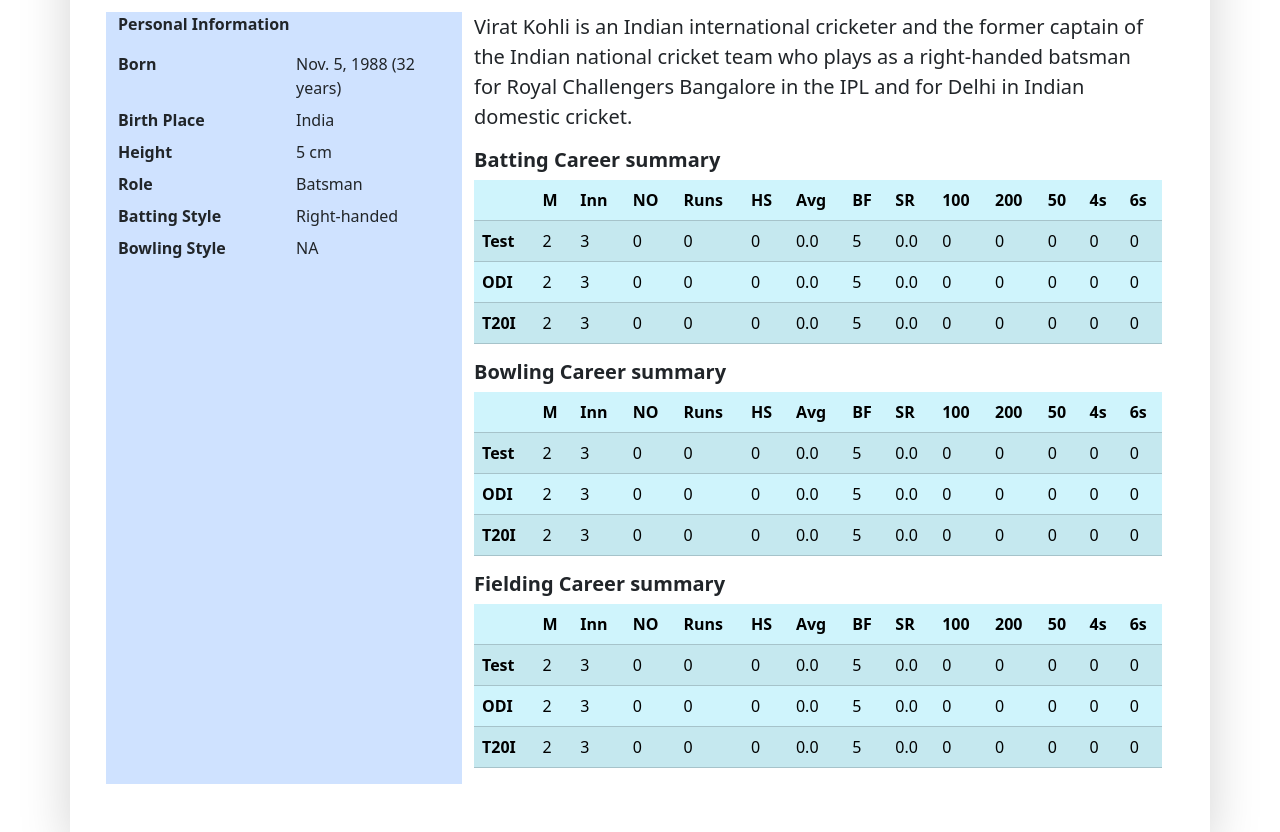
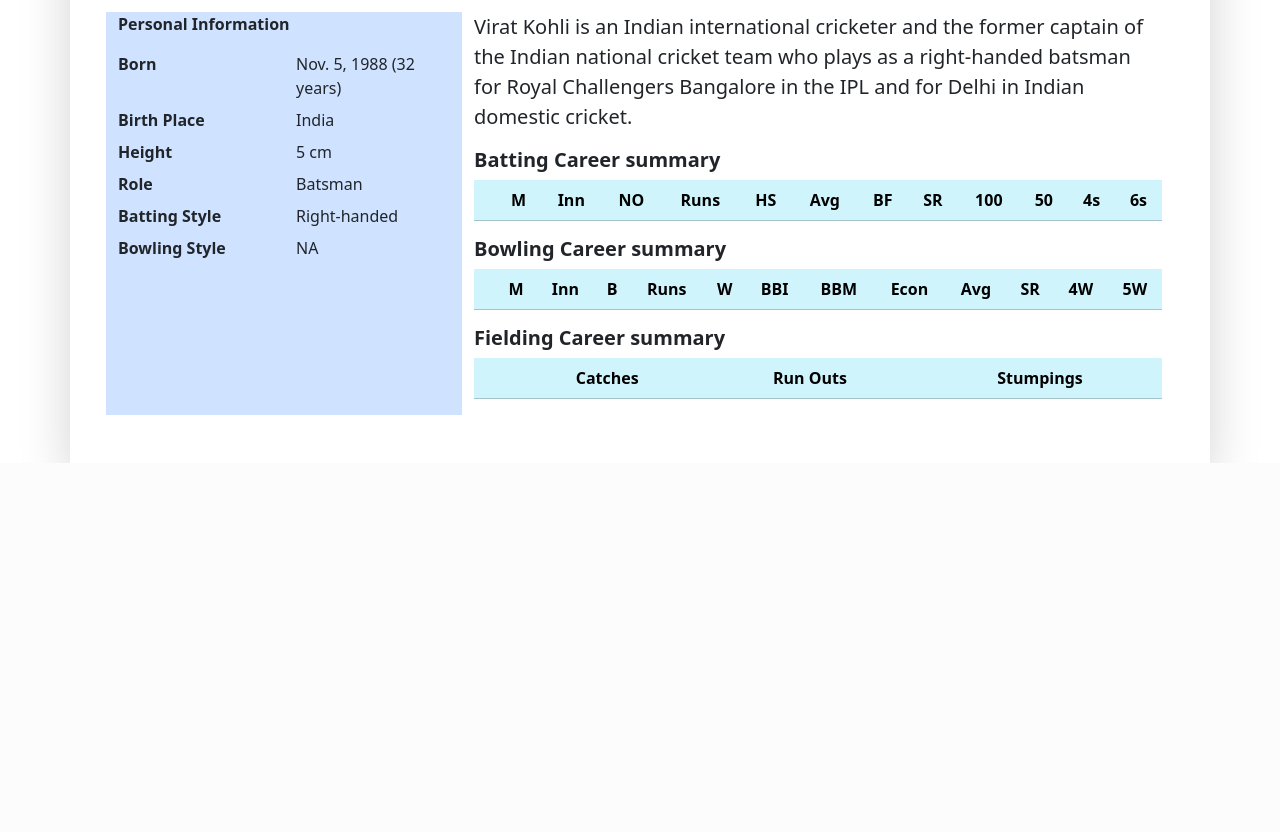
Before and after one commit to Mayan-007/cricketer-profiler, a Django app: page /cricketer/1/ in a window 1280 px wide. Shown: the part 431-1263 px from the top of the page. After the commit the page ends 894 px from the top, so only its background shows below. Run offline with Django 3.2, Linux system fonts and the light colour scheme; data comes from the database, SQL or seed files in the repository; lists and menus that the app fills with data are empty.

Commit message:
teams and players stats displayed

```diff
--- a/cricketer_profiler_app/templates/base.html
+++ b/cricketer_profiler_app/templates/base.html
@@ -7,6 +7,7 @@
 	<title>CricMaze</title>
 	<link href="https://cdn.jsdelivr.net/npm/bootstrap@5.3.0-alpha3/dist/css/bootstrap.min.css" rel="stylesheet"
 		integrity="sha384-KK94CHFLLe+nY2dmCWGMq91rCGa5gtU4mk92HdvYe+M/SXH301p5ILy+dN9+nJOZ" crossorigin="anonymous">
+	<link rel="stylesheet" href="https://cdn.jsdelivr.net/npm/bootstrap-icons@1.10.5/font/bootstrap-icons.css">
 </head>
 
 <body>
--- a/cricketer_profiler_app/templates/cricketer.html
+++ b/cricketer_profiler_app/templates/cricketer.html
@@ -42,7 +42,7 @@
         <div class="col-8">
             <p class="fs-5">{{ cricketer.description }}</p>
             <h5 class="fw-bold">Batting Career summary</h5>
-            <table class="table table-striped table-info">
+            <table class="table table-striped table-info text-center">
                 <thead>
                     <tr>
                         <th scope="col"></th>
@@ -55,203 +55,89 @@
                         <th scope="col">BF</th>
                         <th scope="col">SR</th>
                         <th scope="col">100</th>
-                        <th scope="col">200</th>
                         <th scope="col">50</th>
                         <th scope="col">4s</th>
                         <th scope="col">6s</th>
                     </tr>
                 </thead>
                 <tbody>
+                    {% for stat in batstats %}
                     <tr>
-                        <th scope="row">Test</th>
-                        <td>2</td>
-                        <td>3</td>
-                        <td>0</td>
-                        <td>0</td>
-                        <td>0</td>
-                        <td>0.0</td>
-                        <td>5</td>
-                        <td>0.0</td>
-                        <td>0</td>
-                        <td>0</td>
-                        <td>0</td>
-                        <td>0</td>
-                        <td>0</td>
+                        <th scope="row">{{ stat.match_format.match_format }}</th>
+                        <td>{{ stat.matches }}</td>
+                        <td>{{ stat.innings }}</td>
+                        <td>{{ stat.not_outs }}</td>
+                        <td>{{ stat.runs }}</td>
+                        <td>{{ stat.highest_score }}</td>
+                        <td>{{ stat.average }}</td>
+                        <td>{{ stat.balls_faced }}</td>
+                        <td>{{ stat.strike_rate }}</td>
+                        <td>{{ stat.hundreds }}</td>
+                        <td>{{ stat.fifties }}</td>
+                        <td>{{ stat.fours }}</td>
+                        <td>{{ stat.sixes }}</td>
                     </tr>
-                    <tr>
-                        <th scope="row">ODI</th>
-                        <td>2</td>
-                        <td>3</td>
-                        <td>0</td>
-                        <td>0</td>
-                        <td>0</td>
-                        <td>0.0</td>
-                        <td>5</td>
-                        <td>0.0</td>
-                        <td>0</td>
-                        <td>0</td>
-                        <td>0</td>
-                        <td>0</td>
-                        <td>0</td>
-                    </tr>
-                    <tr>
-                        <th scope="row">T20I</th>
-                        <td>2</td>
-                        <td>3</td>
-                        <td>0</td>
-                        <td>0</td>
-                        <td>0</td>
-                        <td>0.0</td>
-                        <td>5</td>
-                        <td>0.0</td>
-                        <td>0</td>
-                        <td>0</td>
-                        <td>0</td>
-                        <td>0</td>
-                        <td>0</td>
-                    </tr>
+                    {% endfor %}
                 </tbody>
             </table>
             <h5 class="fw-bold">Bowling Career summary</h5>
-            <table class="table table-striped table-info">
+            <table class="table table-striped table-info text-center">
                 <thead>
                     <tr>
                         <th scope="col"></th>
                         <th scope="col">M</th>
                         <th scope="col">Inn</th>
-                        <th scope="col">NO</th>
+                        <th scope="col">B</th>
                         <th scope="col">Runs</th>
-                        <th scope="col">HS</th>
+                        <th scope="col">W</th>
+                        <th scope="col">BBI</th>
+                        <th scope="col">BBM</th>
+                        <th scope="col">Econ</th>
                         <th scope="col">Avg</th>
-                        <th scope="col">BF</th>
                         <th scope="col">SR</th>
-                        <th scope="col">100</th>
-                        <th scope="col">200</th>
-                        <th scope="col">50</th>
-                        <th scope="col">4s</th>
-                        <th scope="col">6s</th>
+                        <th scope="col">4W</th>
+                        <th scope="col">5W</th>
                     </tr>
                 </thead>
                 <tbody>
+                    {% for stat in bowlstats %}
                     <tr>
-                        <th scope="row">Test</th>
-                        <td>2</td>
-                        <td>3</td>
-                        <td>0</td>
-                        <td>0</td>
-                        <td>0</td>
-                        <td>0.0</td>
-                        <td>5</td>
-                        <td>0.0</td>
-                        <td>0</td>
-                        <td>0</td>
-                        <td>0</td>
-                        <td>0</td>
-                        <td>0</td>
+                        <th scope="row">{{ stat.match_format.match_format }}</th>
+                        <td>{{ stat.matches }}</td>
+                        <td>{{ stat.innings }}</td>
+                        <td>{{ stat.balls }}</td>
+                        <td>{{ stat.runs }}</td>
+                        <td>{{ stat.wickets }}</td>
+                        <td>{{ stat.best_bowling_innings }}</td>
+                        <td>{{ stat.best_bowling_match }}</td>
+                        <td>{{ stat.economy }}</td>
+                        <td>{{ stat.average }}</td>
+                        <td>{{ stat.strike_rate }}</td>
+                        <td>{{ stat.four_wickets }}</td>
+                        <td>{{ stat.five_wickets }}</td>
                     </tr>
-                    <tr>
-                        <th scope="row">ODI</th>
-                        <td>2</td>
-                        <td>3</td>
-                        <td>0</td>
-                        <td>0</td>
-                        <td>0</td>
-                        <td>0.0</td>
-                        <td>5</td>
-                        <td>0.0</td>
-                        <td>0</td>
-                        <td>0</td>
-                        <td>0</td>
-                        <td>0</td>
-                        <td>0</td>
-                    </tr>
-                    <tr>
-                        <th scope="row">T20I</th>
-                        <td>2</td>
-                        <td>3</td>
-                        <td>0</td>
-                        <td>0</td>
-                        <td>0</td>
-                        <td>0.0</td>
-                        <td>5</td>
-                        <td>0.0</td>
-                        <td>0</td>
-                        <td>0</td>
-                        <td>0</td>
-                        <td>0</td>
-                        <td>0</td>
-                    </tr>
+                    {% endfor %}
                 </tbody>
             </table>
             <h5 class="fw-bold">Fielding Career summary</h5>
-            <table class="table table-striped table-info">
+            <table class="table table-striped table-info text-center">
                 <thead>
                     <tr>
                         <th scope="col"></th>
-                        <th scope="col">M</th>
-                        <th scope="col">Inn</th>
-                        <th scope="col">NO</th>
-                        <th scope="col">Runs</th>
-                        <th scope="col">HS</th>
-                        <th scope="col">Avg</th>
-                        <th scope="col">BF</th>
-                        <th scope="col">SR</th>
-                        <th scope="col">100</th>
-                        <th scope="col">200</th>
-                        <th scope="col">50</th>
-                        <th scope="col">4s</th>
-                        <th scope="col">6s</th>
+                        <th scope="col">Catches</th>
+                        <th scope="col">Run Outs</th>
+                        <th scope="col">Stumpings</th>
                     </tr>
                 </thead>
                 <tbody>
+                    {% for stat in fieldstats %}
                     <tr>
-                        <th scope="row">Test</th>
-                        <td>2</td>
-                        <td>3</td>
-                        <td>0</td>
-                        <td>0</td>
-                        <td>0</td>
-                        <td>0.0</td>
-                        <td>5</td>
-                        <td>0.0</td>
-                        <td>0</td>
-                        <td>0</td>
-                        <td>0</td>
-                        <td>0</td>
-                        <td>0</td>
+                        <th scope="row">{{ stat.match_format.match_format }}</th>
+                        <td>{{ stat.catches }}</td>
+                        <td>{{ stat.run_outs }}</td>
+                        <td>{{ stat.stumpings }}</td>
                     </tr>
-                    <tr>
-                        <th scope="row">ODI</th>
-                        <td>2</td>
-                        <td>3</td>
-                        <td>0</td>
-                        <td>0</td>
-                        <td>0</td>
-                        <td>0.0</td>
-                        <td>5</td>
-                        <td>0.0</td>
-                        <td>0</td>
-                        <td>0</td>
-                        <td>0</td>
-                        <td>0</td>
-                        <td>0</td>
-                    </tr>
-                    <tr>
-                        <th scope="row">T20I</th>
-                        <td>2</td>
-                        <td>3</td>
-                        <td>0</td>
-                        <td>0</td>
-                        <td>0</td>
-                        <td>0.0</td>
-                        <td>5</td>
-                        <td>0.0</td>
-                        <td>0</td>
-                        <td>0</td>
-                        <td>0</td>
-                        <td>0</td>
-                        <td>0</td>
-                    </tr>
+                    {% endfor %}
                 </tbody>
             </table>
         </div>
--- a/cricketer_profiler_app/templates/cricketers.html
+++ b/cricketer_profiler_app/templates/cricketers.html
@@ -41,7 +41,9 @@
                     <div class="card-body">
                         <h5 class="card-title">{{ cricketer.name }}</h5>
                         <p class="card-text">{{ cricketer.description }} ...</p>
-                        <a href="{% url 'cricketer' cricketer.id %}" class="btn btn-primary">Profile</a>
+                    </div>
+                    <div class="card-footer bg-transparent border-0">
+                        <a href="{% url 'cricketer' cricketer.id %}" class="btn btn-primary w-100">Profile</a>
                     </div>
                 </div>
             </div>
--- a/cricketer_profiler_app/templates/livematches.html
+++ b/cricketer_profiler_app/templates/livematches.html
@@ -2,4 +2,7 @@
 
 {% block content %}
 <h1 class="text-center">Live Score Page</h1>
+<div class="d-flex justify-content-center align-items-center" style="height: 500px">
+    <h3>Coming soon</h3>
+</div>
 {% endblock %}
--- a/cricketer_profiler_app/urls.py
+++ b/cricketer_profiler_app/urls.py
@@ -7,6 +7,8 @@ urlpatterns = [
     path('cricketers/<role>/', cricketers, name='cricketers'),
     path('cricketer/<int:id>/', cricketer, name='cricketer'),
     path('teams/', teams, name='teams'),
+    path('teams/<type>/', teams, name='teams'),
+    path('team/<int:id>/', team, name='team'),
     path('matches/', matches, name='matches'),
     path('livematches/', liveMatches, name='livematches'),
 ]
--- a/cricketer_profiler_app/views.py
+++ b/cricketer_profiler_app/views.py
@@ -30,16 +30,49 @@ def cricketers(request, role=""):
         cricketer.description = summarize(cricketer.description)
     return render(request, 'cricketers.html', {'cricketers': allCricketers})
 
+def replaceEmptyWithDash(stat):
+    for each in stat:
+        for key, value in each.__dict__.items():
+            if value == -1:
+                each.__dict__[key] = "-"
+    return stat
+
 def cricketer(request, id):
     cricketer = Cricketer.objects.get(id=id)
-    return render(request, 'cricketer.html', {'cricketer': cricketer})
+    batstats = replaceEmptyWithDash(BattingCareer.objects.filter(cricketer=cricketer).order_by('-match_format'))
+    bowlstats = replaceEmptyWithDash(BowlingCareer.objects.filter(cricketer=cricketer).order_by('-match_format'))
+    fieldstats = replaceEmptyWithDash(FieldingCareer.objects.filter(cricketer=cricketer).order_by('-match_format'))
+    return render(request, 'cricketer.html', {'cricketer': cricketer, 'batstats': batstats, 'bowlstats': bowlstats, 'fieldstats': fieldstats})
 
-def teams(request):
+def typeId(type):
+    match_format = MatchFormat.objects.get(match_format__iexact=type)
+    return match_format.id
+
+def teams(request, type=""):
     allTeams = Team.objects.all()
+    if 'search' in request.GET:
+        searchWords = request.GET['search'].split(" ")
+        teams = []
+        for search in searchWords:
+            teams.extend(allTeams.filter(team_name__icontains=search))
+        allTeams = teams
+    elif type in ["T20I", "ODI", "Test", "IPL"]:
+        allTeams = allTeams.filter(team_format=typeId(str(type)))
+    for team in allTeams:
+        team.description = summarize(team.description)
     return render(request, 'teams.html', {'teams': allTeams})
 
+def team(request, id):
+    team = Team.objects.get(id=id)
+    batsmen = CricketerTeam.objects.filter(team=team, cricketer__player_role__icontains="batsman")
+    allrounders = CricketerTeam.objects.filter(team=team, cricketer__player_role__icontains="allrounder")
+    wicket_keepers = CricketerTeam.objects.filter(team=team, cricketer__player_role__icontains="wicketkeeper")
+    bowlers = CricketerTeam.objects.filter(team=team, cricketer__player_role__icontains="bowler")
+    return render(request, 'team.html', {'team': team, 'batsmen': batsmen, 'allrounders': allrounders, 'wicket_keepers': wicket_keepers, 'bowlers': bowlers})
+
 def matches(request):
-    return render(request, 'matches.html')
+    matches = Match.objects.all()
+    return render(request, 'matches.html', {'matches': matches})
 
 def liveMatches(request):
     return render(request, 'livematches.html')
```
Also changed, not shown: cricketer_profiler_app/admin.py (+9 -4 lines), cricketer_profiler_app/models.py (+6 -6 lines), cricketer_profiler_app/templates/matches.html (+33 -0 lines), cricketer_profiler_app/templates/team.html (added, +115 -0 lines), cricketer_profiler_app/templates/teams.html (+10 -6 lines), cricketer_profiler_app/migrations/0007_team_description.py (added), cricketer_profiler_app/migrations/0008_auto_20230617_1414.py (added), cricketer_profiler_app/migrations/0009_match_toss_decision.py (added), db.sqlite3, media/images/cricketer/Jasprit_Bumrah.jpeg (added), media/images/cricketer/Ravindra_Jadeja.jpeg (added), media/images/team/Australia.jpeg (added), media/images/team/CSK.jpeg (added), media/images/team/New_Zealand.jpeg (added).
